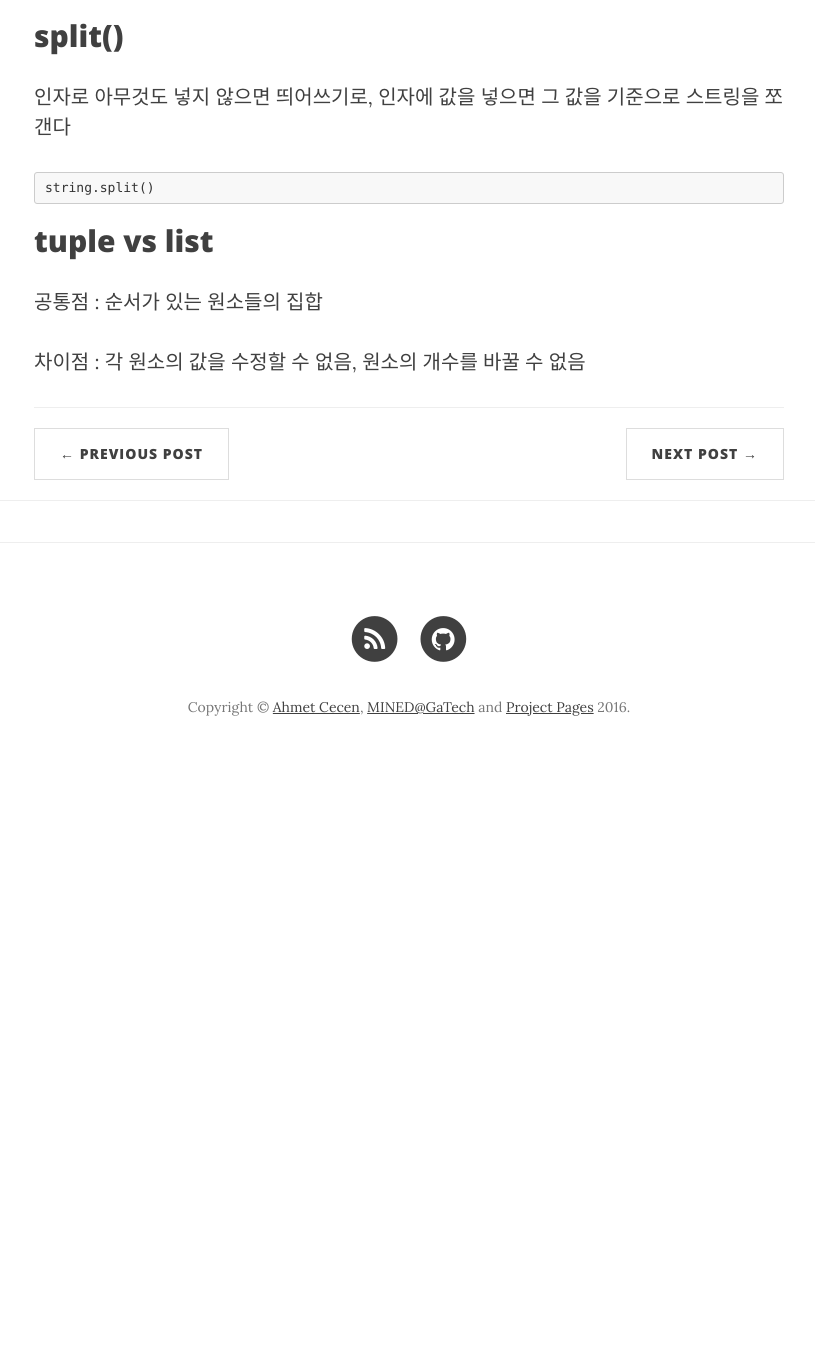
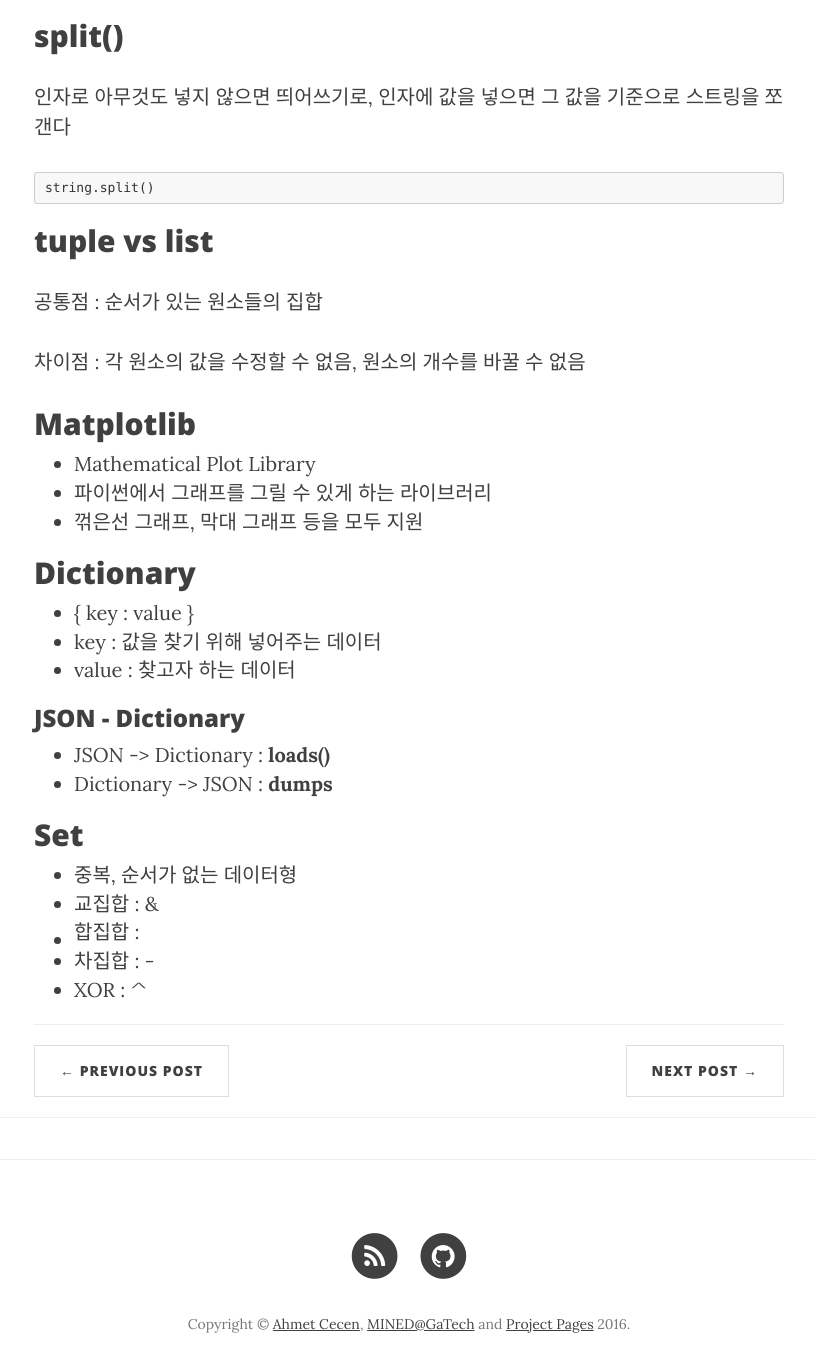
Before and after one commit to SomeBodyHelpME/somebodyhelpme.github.io, a Jekyll site: the page built from _posts/2018-12-18-Python-crawling-2.md, in a window 1280 px wide and 1400 px high, scrolled down 500 px. Shown: the top 1372 px of the window, without its empty margins (231-1046 px from the left). Built offline with Jekyll 4.4.1, drawn with Linux system fonts in a browser that asks for light colours; nearby versions of some CDN libraries; comment, search, counter and statistics services are not loaded; before the commit the page ends 1283 px from its top, so only the background shows below that.

Commit message:
Modify Python Crawling - 2

```diff
--- a/_posts/2018-12-18-Python-crawling-2.md
+++ b/_posts/2018-12-18-Python-crawling-2.md
@@ -40,3 +40,36 @@ string.split()
 공통점 : 순서가 있는 원소들의 집합
 
 차이점 : 각 원소의 값을 수정할 수 없음, 원소의 개수를 바꿀 수 없음
+
+
+
+## Matplotlib
+
+* Mathematical Plot Library
+* 파이썬에서 그래프를 그릴 수 있게 하는 라이브러리
+* 꺾은선 그래프, 막대 그래프 등을 모두 지원
+
+
+
+## Dictionary
+
+* { key : value }
+* key : 값을 찾기 위해 넣어주는 데이터
+* value : 찾고자 하는 데이터
+
+
+
+### JSON - Dictionary
+
+* JSON -> Dictionary : **loads()**
+* Dictionary -> JSON : **dumps**
+
+
+
+## Set
+
+* 중복, 순서가 없는 데이터형
+* 교집합 : &
+* 합집합 : |
+* 차집합 : -
+* XOR : ^
```
